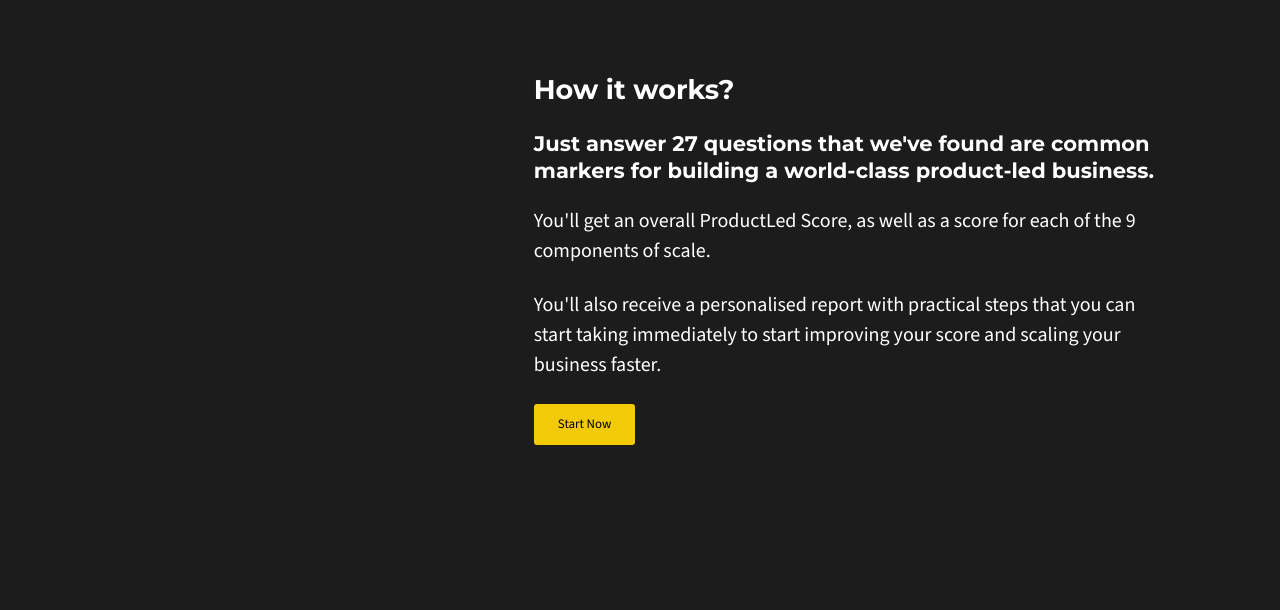
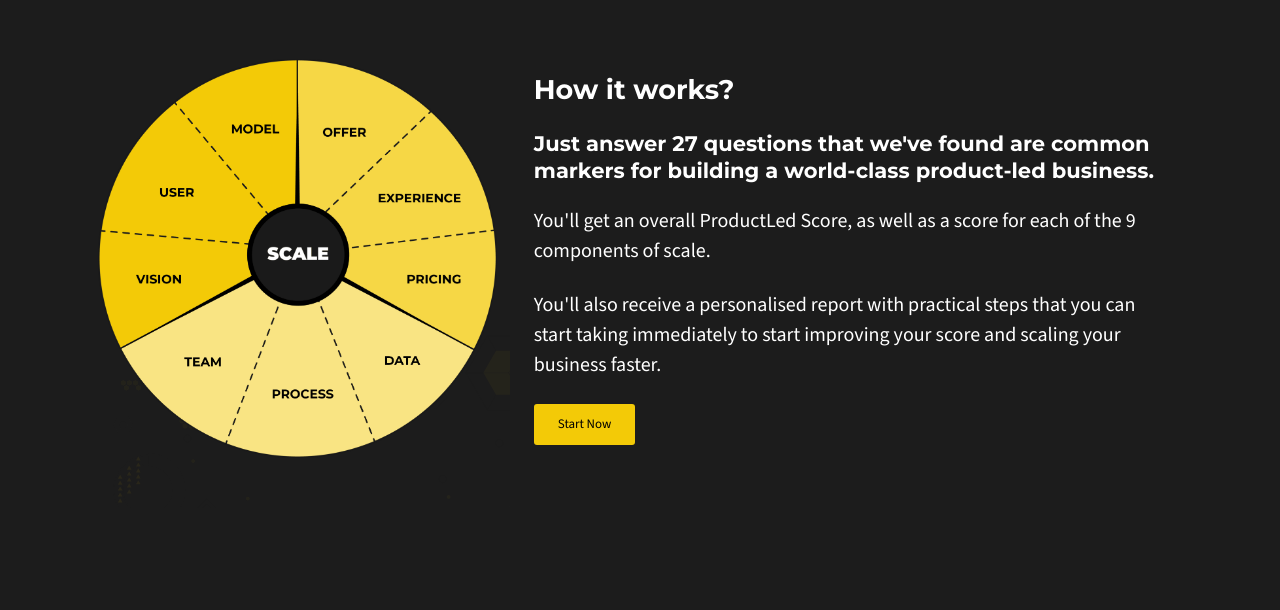
Before and after one commit to karunshakya/assessment, a plain HTML site: page index.html in a window 1280 px wide. Shown: the part 1950-2560 px from the top of the page. Drawn offline with nearby package versions, Linux system fonts and the light colour scheme; the site is published under a folder, as on GitHub Pages, so addresses that start at the root find nothing.

Commit message:
fix path

```diff
--- a/app/scss/_how-works.scss
+++ b/app/scss/_how-works.scss
@@ -15,7 +15,7 @@
 
     &__image{
         position: relative;
-        background-image: url('/images/plg-academy-bg.svg');
+        background-image: url('../../images/plg-academy-bg.svg');
         background-size: cover;
         background-repeat: no-repeat;
         background-position: center center;
@@ -31,7 +31,7 @@
         order: 1;
         height: 41rem;
         background-image: none;
-        //background-image: url('/images/bg-intro-desktop.svg');
+        //background-image: url('../../images/bg-intro-desktop.svg');
         //background-position: left center;
         }
 
@@ -45,7 +45,7 @@
               content: "";
               position: absolute;
               height: 100%;
-              background-image: url('/images/plg-academy-bg.svg');
+              background-image: url('../../images/plg-academy-bg.svg');
               background-repeat: no-repeat;
               background-position: center bottom;
               width: 100%;
@@ -59,7 +59,7 @@
             position: absolute;
             width: 100%;
             height: 100%;
-            background-image: url('/images/ProductLed\ Method\ v4.png');
+            background-image: url('../../images/ProductLed\ Method\ v4.png');
             background-size: 93%;
             background-repeat: no-repeat;
             background-position: center bottom;
```
Also changed, not shown: app/scss/style.css, 1 other file.
